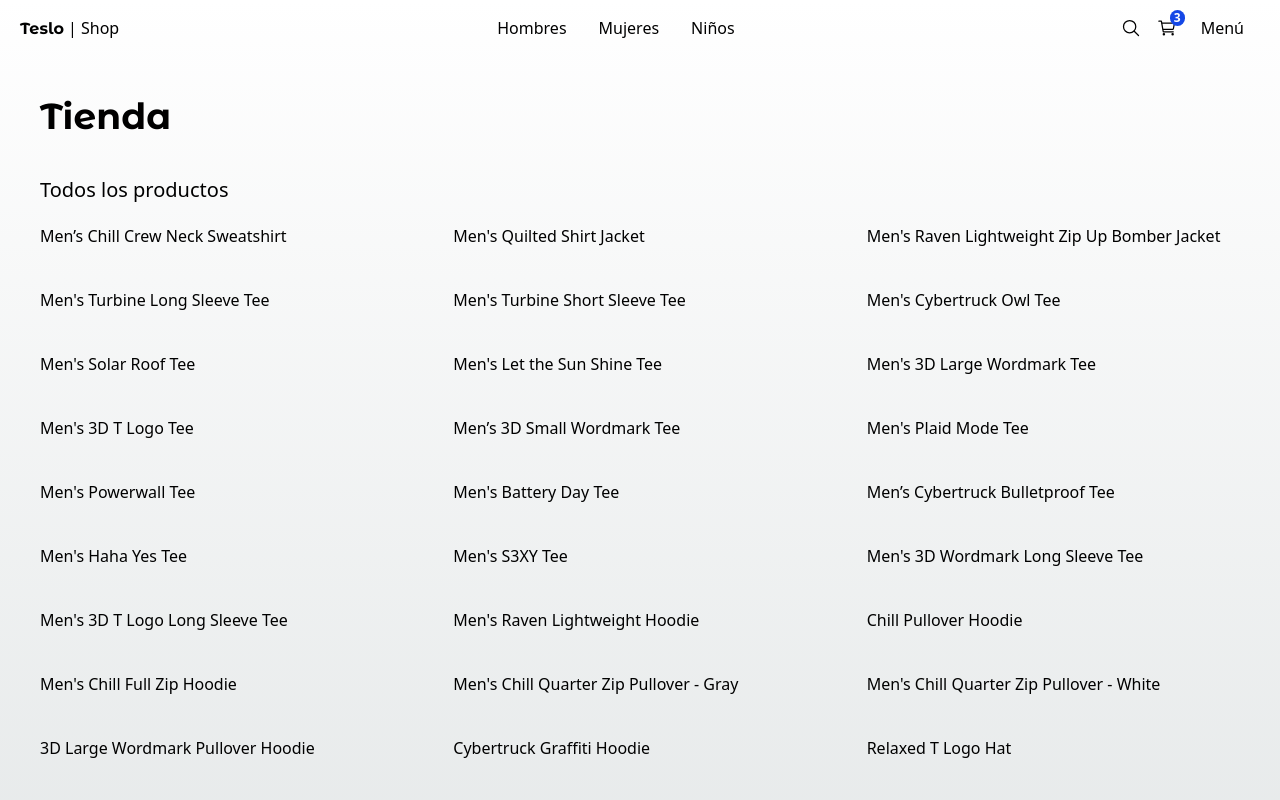
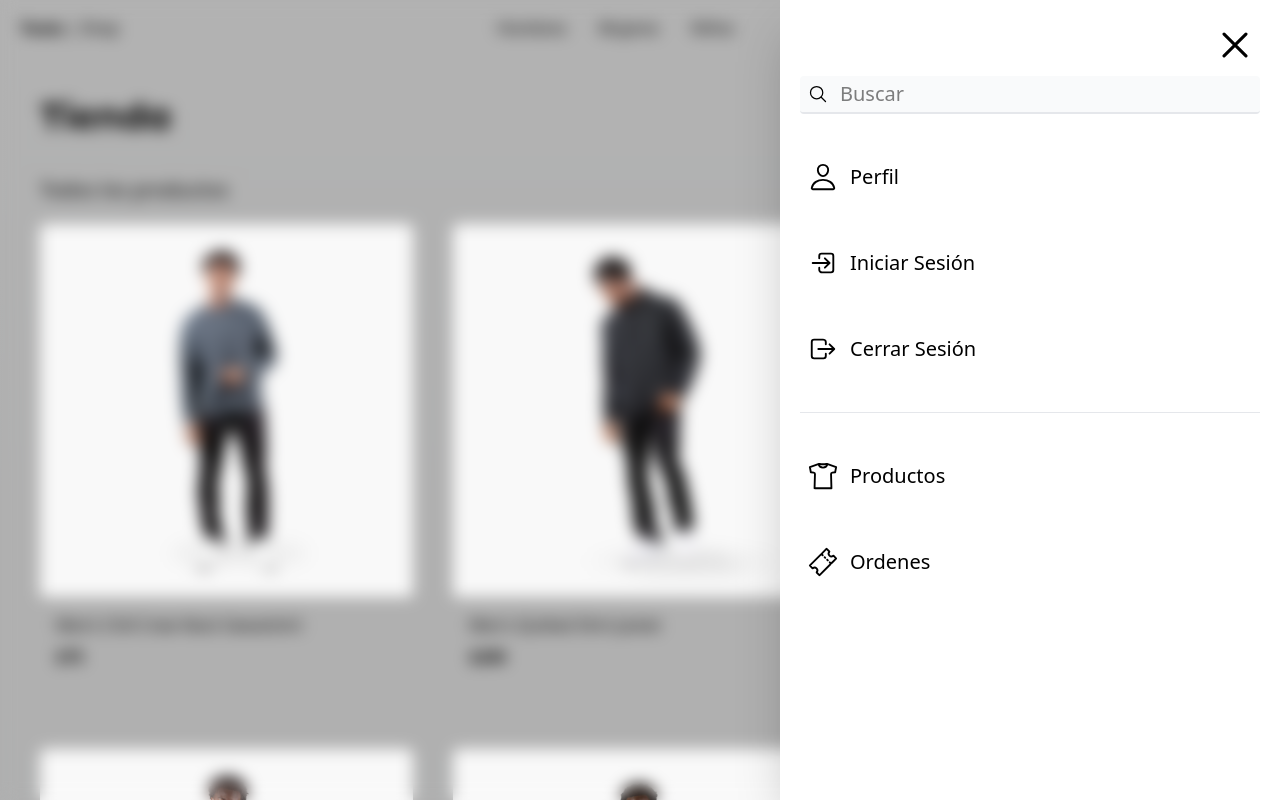
Before and after one commit to ronaldpradopalacios-cyber/teslo-shop, a Next.js app: page / in a window 1280 px wide. Both pictures are taken after a click on the button "Menú". Shown: the top 800 px of the page. Built offline with nearby package versions, Linux system fonts and the light colour scheme.

Commit message:
Menu sidebar parte 1

```diff
--- a/app/(shop)/layout.tsx
+++ b/app/(shop)/layout.tsx
@@ -1,3 +1,4 @@
+import { Sidebar } from "@/components/ui/sidebar/Sidebar";
 import TopMenu from "@/components/ui/top-menu/topMenu";
 
 export default function ShopLayout({
@@ -8,7 +9,7 @@
   return (
     <main>
       <TopMenu />
-
+      <Sidebar />
       <div className="px-0 sm:px-10 mx-auto">{children}</div>
     </main>
   );
--- a/components/index.ts
+++ b/components/index.ts
@@ -2,3 +2,5 @@
 export * from "./ui/not-found/PageNotFound";
 export * from "./ui/title/Title";
 export * from "./products/product-grid/ProductGrid";
+export * from "./products/product-grid/ProductGridItem";
+export * from "./ui/sidebar/Sidebar";
--- a/components/products/product-grid/ProductGrid.tsx
+++ b/components/products/product-grid/ProductGrid.tsx
@@ -1,4 +1,5 @@
 import { Product } from "@/interfaces";
+import { ProductGridItem } from "./ProductGridItem";
 
 interface Props {
   products: Product[];
@@ -8,7 +9,7 @@
   return (
     <div className="grid grid-cols-2 sm:grid-cols-3 gap-10 mb-10">
       {products.map((product) => (
-        <span key={product.slug}> {product.title} </span>
+        <ProductGridItem key={product.slug} product={product} />
       ))}
     </div>
   );
--- /dev/null
+++ b/components/products/product-grid/ProductGridItem.tsx
@@ -0,0 +1,38 @@
+"use client";
+
+import { Product } from "@/interfaces";
+import Link from "next/dist/client/link";
+import Image from "next/image";
+import { useState } from "react";
+
+interface Props {
+  product: Product;
+}
+
+export const ProductGridItem = ({ product }: Props) => {
+  const [displayImage, setDisplayImage] = useState(product.images[0]);
+
+  return (
+    <div className="rounded-md overflow-hidden fade-in">
+      <Link href={`/product/${product.slug}`}>
+        <Image
+          src={`/products/${displayImage}`}
+          alt={product.title}
+          className="w-full object-cover rounded"
+          width={500}
+          height={500}
+          onMouseEnter={() => setDisplayImage(product.images[1])}
+          onMouseLeave={() => setDisplayImage(product.images[0])}
+        />
+      </Link>
+
+      <div className="p-4 flex flex-col">
+        <Link href={`/product/${product.slug}`} className="hover:text-blue-700">
+          {product.title}
+        </Link>
+
+        <span className="font-semibold mt-2">${product.price}</span>
+      </div>
+    </div>
+  );
+};
--- /dev/null
+++ b/components/ui/sidebar/Sidebar.tsx
@@ -0,0 +1,110 @@
+"use client";
+
+import { useUiStore } from "@/store";
+import Link from "next/link";
+import {
+  IoCloseOutline,
+  IoLogInOutline,
+  IoLogOutOutline,
+  IoPersonOutline,
+  IoSearchOutline,
+  IoShirtOutline,
+  IoTicketOutline,
+} from "react-icons/io5";
+import clsx from "clsx";
+
+export const Sidebar = () => {
+  const isOpenSidebar = useUiStore((state) => state.isOpenSidebar);
+  const closeSidebar = useUiStore((state) => state.closeSidebar);
+
+  return (
+    <div>
+      {/* Background black */}
+      {isOpenSidebar && (
+        <div className="fixed top-0 left-0 w-screen h-screen bg-black opacity-30"></div>
+      )}
+
+      {/* Blur */}
+      {isOpenSidebar && (
+        <div
+          onClick={() => {
+            closeSidebar();
+          }}
+          className="fade-in fixed top-0 left-0 w-screen h-screen z-10 backdrop-filter backdrop-blur-sm"
+        ></div>
+      )}
+
+      {/* Sidemenu */}
+      <nav
+        className={clsx(
+          "fixed p-5 right-0 top-0 w-125 h-screen z-20 bg-white shadow-2xl transform transition-all duration-300 ease-in-out",
+          {
+            "translate-x-full": !isOpenSidebar,
+          },
+        )}
+      >
+        <IoCloseOutline
+          size={50}
+          className="absolute top-5 right-5 cursor-pointer"
+          onClick={() => {
+            closeSidebar();
+          }}
+        />
+
+        {/* Input */}
+        <div className="relative mt-14">
+          <IoSearchOutline size={20} className="absolute top-2 left-2" />
+          <input
+            type="text"
+            placeholder="Buscar"
+            className="w-full bg-gray-50 rounded pl-10 py-1 pr-10 border-b-2 text-xl border-gray-200 focus:outline-none focus:border-blue-500"
+          />
+        </div>
+
+        {/* Opciones de Menu */}
+        <Link
+          href="/"
+          className="flex items-center mt-10 p-2 hover:bg-gray-100 rounded transition-all"
+        >
+          <IoPersonOutline size={30} />
+          <span className="ml-3 text-xl">Perfil</span>
+        </Link>
+
+        <Link
+          href="/"
+          className="flex items-center mt-10 p-2 hover:bg-gray-100 rounded transition-all"
+        >
+          <IoLogInOutline size={30} />
+          <span className="ml-3 text-xl">Iniciar Sesión</span>
+        </Link>
+
+        <Link
+          href="/"
+          className="flex items-center mt-10 p-2 hover:bg-gray-100 rounded transition-all"
+        >
+          <IoLogOutOutline size={30} />
+          <span className="ml-3 text-xl">Cerrar Sesión</span>
+        </Link>
+
+        {/* Line Separator */}
+        <div className="w-full h-px bg-gray-200 my-10"></div>
+
+        <Link
+          href="/"
+          className="flex items-center mt-10 p-2 hover:bg-gray-100 rounded transition-all"
+        >
+          <IoShirtOutline size={30} />
+          <span className="ml-3 text-xl">Productos</span>
+        </Link>
+
+        <Link
+          href="/"
+          className="flex items-center mt-10 p-2 hover:bg-gray-100 rounded transition-all"
+        >
+          <IoTicketOutline size={30} />
+          <span className="ml-3 text-xl">Ordenes</span>
+        </Link>
+      </nav>
+    </div>
+  );
+};
--- a/components/ui/top-menu/topMenu.tsx
+++ b/components/ui/top-menu/topMenu.tsx
@@ -1,9 +1,13 @@
+"use client";
+
 import { titleFont } from "@/config/fonts";
+import { useUiStore } from "@/store/ui/ui-store";
 import Link from "next/link";
-import React from "react";
 import { IoSearchOutline, IoCartOutline } from "react-icons/io5";
 
 const topMenu = () => {
+  const openSidebar = useUiStore((state) => state.openSidebar);
+
   return (
     <nav className="flex px-5 justify-between items-center w-full">
       {/* Logo */}
@@ -54,7 +58,10 @@
           </div>
         </Link>
 
-        <button className="m-2 p-2 rounded-md transition-all hover:bg-gray-100">
+        <button
+          className="m-2 p-2 rounded-md transition-all hover:bg-gray-100"
+          onClick={() => openSidebar()}
+        >
           Menú
         </button>
       </div>
--- a/package.json
+++ b/package.json
@@ -9,10 +9,12 @@
     "lint": "eslint"
   },
   "dependencies": {
+    "clsx": "^2.1.1",
     "next": "16.2.9",
     "react": "19.2.4",
     "react-dom": "19.2.4",
-    "react-icons": "^5.6.0"
+    "react-icons": "^5.6.0",
+    "zustand": "^5.0.14"
   },
   "devDependencies": {
     "@tailwindcss/postcss": "^4",
--- /dev/null
+++ b/store/index.ts
@@ -0,0 +1 @@
+export * from "./ui/ui-store";
--- /dev/null
+++ b/store/ui/ui-store.ts
@@ -0,0 +1,13 @@
+import { create } from "zustand";
+
+interface State {
+  isOpenSidebar: boolean;
+  openSidebar: () => void;
+  closeSidebar: () => void;
+}
+
+export const useUiStore = create<State>()((set) => ({
+  isOpenSidebar: false,
+  openSidebar: () => set({ isOpenSidebar: true }),
+  closeSidebar: () => set({ isOpenSidebar: false }),
+}));
```
Also changed, not shown: 1 other file (tests, documents, lock files or other folders).
